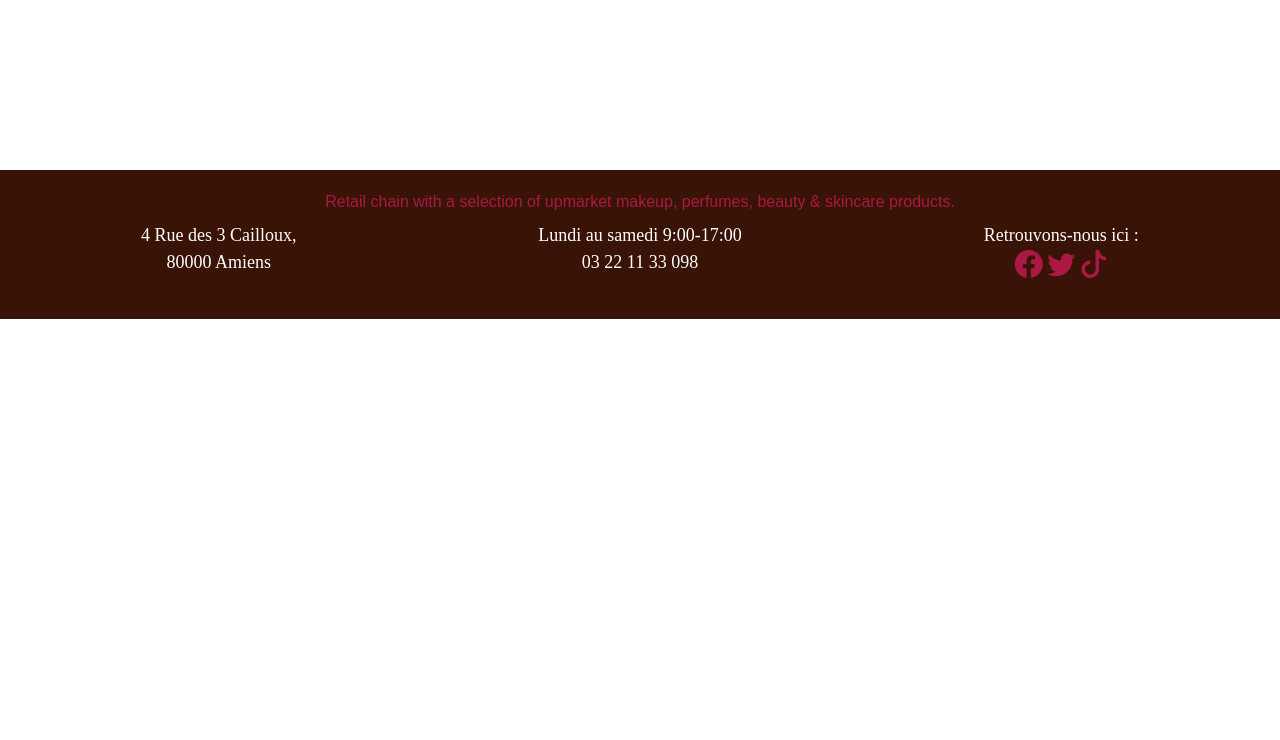
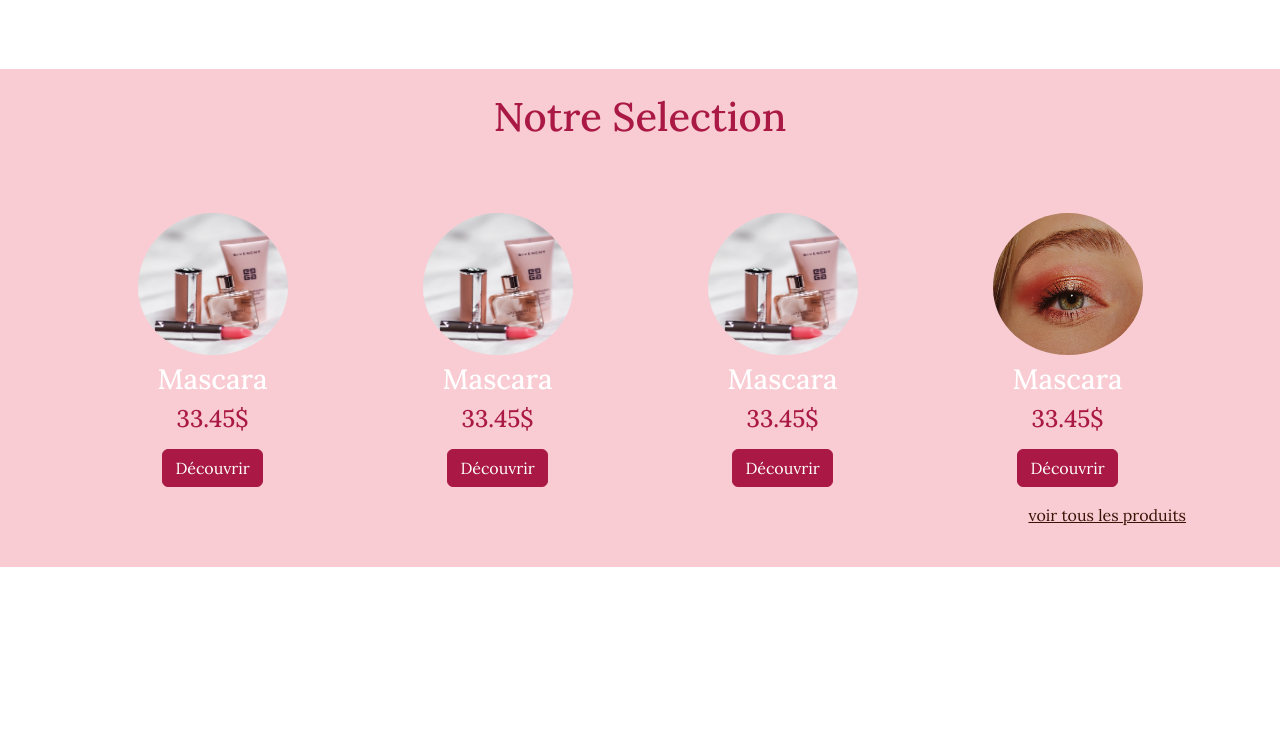
Before and after one commit to Ghofran-malket/gephora, a website with bundled scripts: page index.html in a window 1280 px wide. Shown: the part 900-1640 px from the top of the page. Before the commit the page ends 1219 px from the top, so only its background shows below. Built offline with nearby package versions, Linux system fonts and the light colour scheme; files whose address does not match are found by name; a web font is replaced by a local one.

Commit message:
Ajout notre selection article et Lora Font

```diff
--- a/index.html
+++ b/index.html
@@ -9,6 +9,7 @@
     <link rel="preconnect" href="https://fonts.gstatic.com" crossorigin>
     <link href="https://fonts.googleapis.com/css2?family=Hind+Madurai:wght@300;400;500;600;700&display=swap"
         rel="stylesheet">
+    <link href="https://fonts.googleapis.com/css2?family=Lora:ital,wght@0,400..700;1,400..700&display=swap" rel="stylesheet">
     <title>Document</title>
 </head>
 
--- a/pages/home.html
+++ b/pages/home.html
@@ -26,4 +26,40 @@
             </div>
         </div>
     </article>
+
+    <article class="bg-light">
+        <div class="container p-4">
+            <h1 class="text-center text-primary">Notre Selection</h1>
+            <div class="row row-cols-lg-4 row-cols-sm-2 align-items-center mt-4 g-5">
+                <div class="col text-center">
+                    <img src="/images/article-1.jpg" class="rounded-circle image-size pb-2" alt="article 1">
+                    <h3 class="text-white">Mascara</h2>
+                    <h4 class="text-primary pb-2">33.45$</h3>
+                    <button class="btn btn-primary">Découvrir</button>
+                </div>
+                <div class="col text-center">
+                    <img src="/images/article-1.jpg" class="rounded-circle image-size pb-2" alt="article 1">
+                    <h3 class="text-white">Mascara</h2>
+                    <h4 class="text-primary pb-2">33.45$</h3>
+                    <button class="btn btn-primary">Découvrir</button>
+                </div>
+                <div class="col text-center">
+                    <img src="/images/article-1.jpg" class="rounded-circle image-size pb-2" alt="article 1">
+                    <h3 class="text-white">Mascara</h2>
+                    <h4 class="text-primary pb-2">33.45$</h3>
+                    <button class="btn btn-primary">Découvrir</button>
+                </div>
+                <div class="col text-center">
+                    <img src="/images/article-2.jpg" class="rounded-circle image-size pb-2" alt="article 1">
+                    <h3 class="text-white">Mascara</h2>
+                    <h4 class="text-primary pb-2">33.45$</h3>
+                    <button class="btn btn-primary">Découvrir</button>
+                </div>
+
+            </div>
+            <div class="text-end my-3">
+                <a href="/" class="text-dark">voir tous les produits</a>
+            </div>
+        </div>
+    </article>
 </section>
--- a/scss/main.scss
+++ b/scss/main.scss
@@ -7,7 +7,7 @@ html{
 }
 
 main {
-    margin-bottom:250px;
+    margin-bottom:350px;
 }
 footer.footer {
     padding: 20px;
@@ -49,3 +49,8 @@ p{
 .text-justify{
     text-align: justify;
 }
+
+.image-size{
+    height: 150px;
+    width: 150px;
+}
```
Also changed, not shown: scss/main.css, 1 other file.
